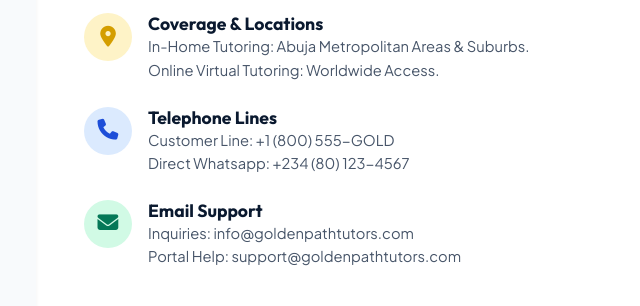
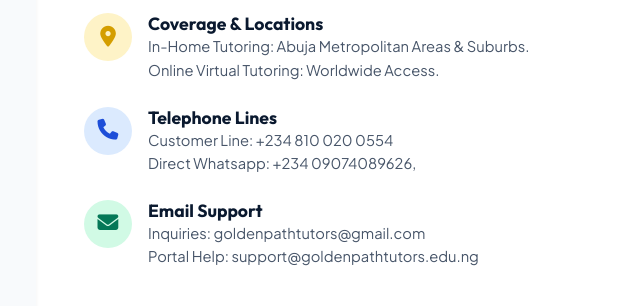
Before and after one commit to dannycodemaster/Golden-path-Tutors, a website built with Vite: page contact.html in a window 1280 px wide. Shown: the part 471-777 px from the top of the page, 580-1220 px from the left. Built offline with nearby package versions, Linux system fonts and the light colour scheme.

Commit message:
Update recent changes

```diff
--- a/contact.html
+++ b/contact.html
@@ -140,8 +140,7 @@
               </div>
               <div>
                 <h4 style="font-size: 1.1rem; color: var(--color-primary);">Telephone Lines</h4>
-                <p style="color: var(--color-text-muted); font-size: 0.92rem;">Customer Line: +1 (800)
-                  555-GOLD<br>Direct Whatsapp: +234 (80) 123-4567</p>
+                <p style="color: var(--color-text-muted); font-size: 0.92rem;">Customer Line: +234 810 020 0554<br>Direct Whatsapp: +234 09074089626, </p>
               </div>
             </div>
 
@@ -153,7 +152,7 @@
               <div>
                 <h4 style="font-size: 1.1rem; color: var(--color-primary);">Email Support</h4>
                 <p style="color: var(--color-text-muted); font-size: 0.92rem;">Inquiries:
-                  info@goldenpathtutors.com<br>Portal Help: support@goldenpathtutors.com</p>
+                  goldenpathtutors@gmail.com<br>Portal Help: support@goldenpathtutors.edu.ng</p>
               </div>
             </div>
 
```
